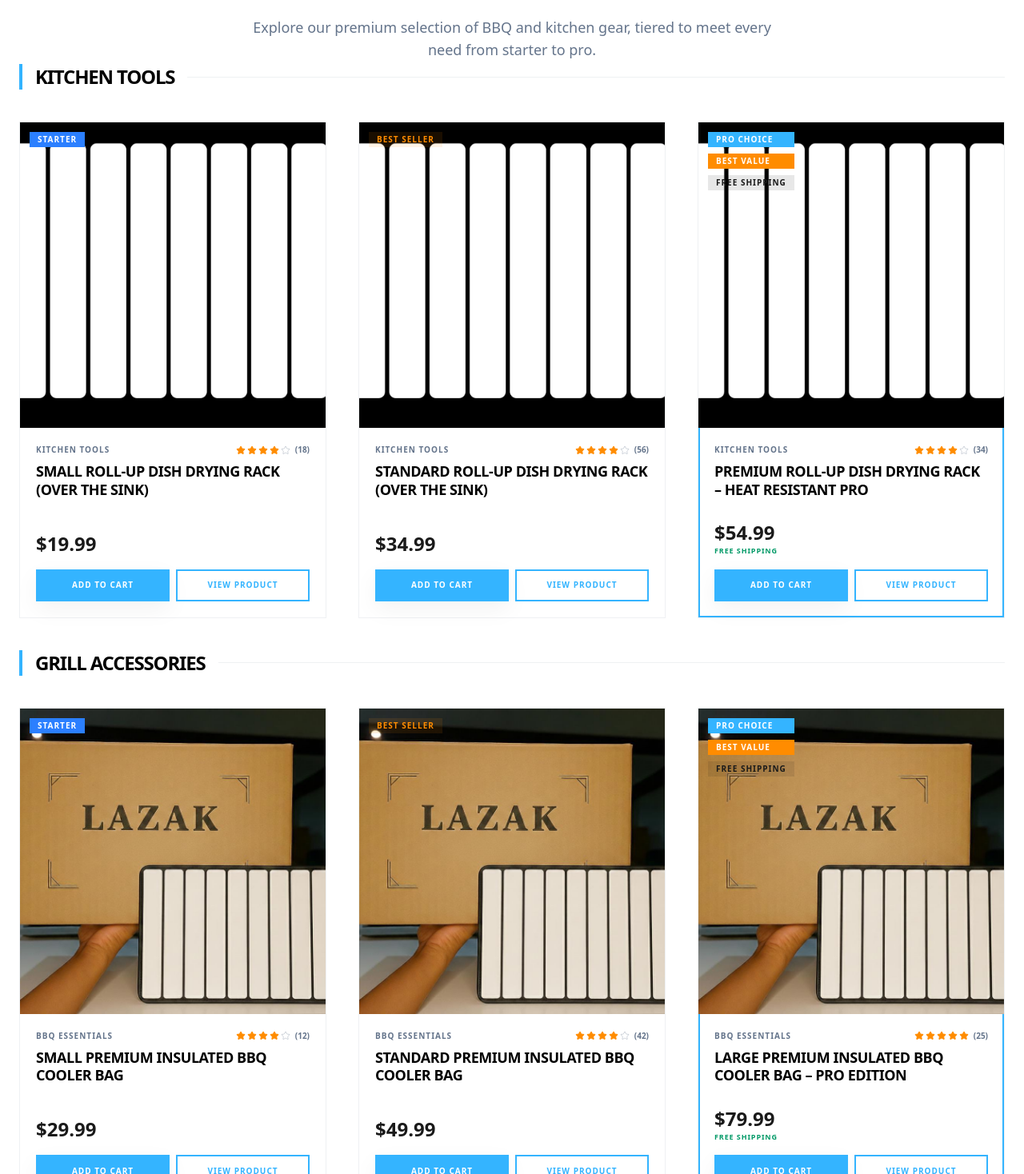
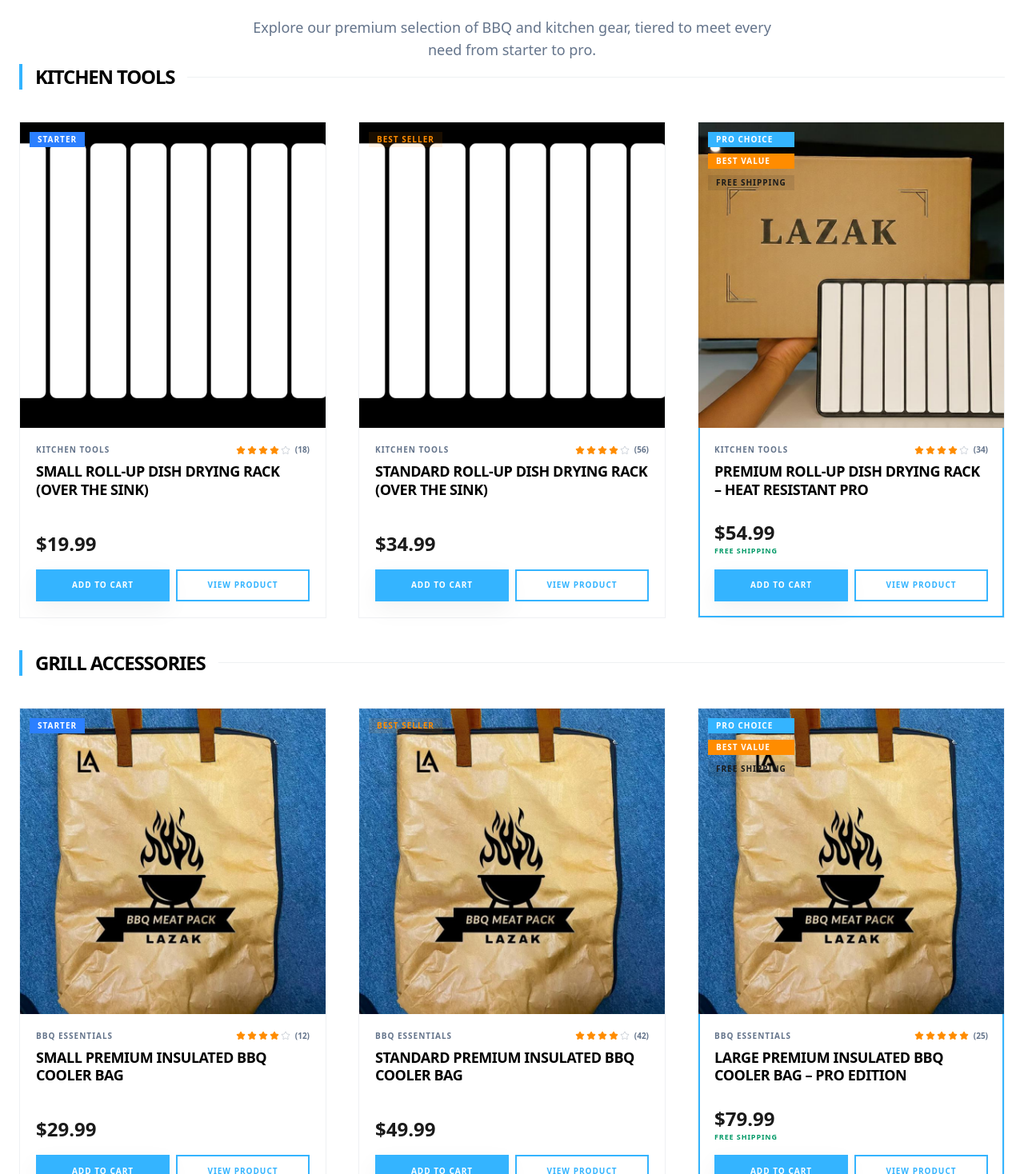
Before and after one commit to sherazofficialdeveloper/lazak-store, a React (Vite) app: page / in a window 1280 px wide. Shown: the part 2165-3633 px from the top of the page at 80% size. Built offline with nearby package versions, Linux system fonts and the light colour scheme.

Commit message:
Removed wrong file

```diff
--- a/src/data/products.ts
+++ b/src/data/products.ts
@@ -27,7 +27,7 @@
     price: 29.99,
     description: 'Compact and efficient cooling for your BBQ essentials. Perfect for quick trips and small gatherings.',
     fullDescription: 'The Small Premium Insulated BBQ Cooler Bag is designed for those who need a reliable, compact cooling solution. Ideal for carrying a few steaks or a small selection of beverages to your next grill-out.\n\n• High-quality thermal insulation\n• Durable zipper closure\n• Compact size for easy transport\n• Easy to clean interior',
-    image: '/pic2.jpeg',
+    image: '/pack.jpeg',
     rating: 4.5,
     reviews: 12,
     categories: ['bbq-essentials', 'grill-accessories', 'budget-friendly'],
@@ -43,7 +43,7 @@
     price: 49.99,
     description: 'Our most popular cooler bag, offering the perfect balance of size and performance for any pitmaster.',
     fullDescription: 'The Standard Premium Insulated BBQ Cooler Bag is the go-to choice for BBQ enthusiasts. It provides ample space for multiple meat packs and drinks, keeping everything at the perfect temperature.\n\n• Advanced thermal lining\n• Reinforced handles for heavy loads\n• Multiple storage compartments\n• Water-resistant exterior',
-    image: '/pic2.jpeg',
+    image: '/pack.jpeg',
     rating: 4.8,
     reviews: 42,
     categories: ['bbq-essentials', 'grill-accessories', 'mid-range', 'featured'],
@@ -60,7 +60,7 @@
     price: 79.99,
     description: 'The ultimate cooling solution for professionals. Maximum capacity and superior insulation for all-day performance.',
     fullDescription: 'Designed for the serious pitmaster, the Pro Edition offers unmatched cooling performance. Its large capacity can handle full briskets and large quantities of beverages with ease.\n\n• Professional-grade insulation (up to 24 hours)\n• Heavy-duty construction\n• Leak-proof interior\n• Adjustable shoulder strap',
-    image: '/pic2.jpeg',
+    image: '/pack.jpeg',
     rating: 5.0,
     reviews: 25,
     categories: ['bbq-essentials', 'grill-accessories', 'featured'],
@@ -111,7 +111,7 @@
     price: 54.99,
     description: 'The highest quality rack with superior heat resistance and heavy-duty capacity.',
     fullDescription: 'The Heat Resistant Pro is the ultimate sink accessory. It can handle heavy cookware and doubles as a trivet for hot pots straight from the oven.\n\n• Extra-thick stainless steel rods\n• Superior heat resistance (up to 500°F)\n• Premium food-grade silicone\n• Extended size for large sinks',
-    image: '/pic5.jpeg',
+    image: '/pic2.jpeg',
     rating: 4.9,
     reviews: 34,
     categories: ['kitchen-tools', 'indoor-outdoor', 'featured'],
@@ -176,38 +176,38 @@
 export const BLOG_ARTICLES: BlogArticle[] = [
   {
     id: 'b1',
-    slug: 'perfect-bbq-meat-packaging',
-    title: 'The Importance of Proper BBQ Meat Packaging',
-    excerpt: 'Learn why high-quality packaging is essential for maintaining meat freshness and flavor during transport.',
+    slug: 'premium-insulated-bbq-cooler-bag-benefits',
+    title: 'Why the Premium Insulated BBQ Cooler Bag Is Essential for Grillers',
+    excerpt: 'Discover how the Premium Insulated BBQ Cooler Bag keeps your meat fresh, temperature-controlled, and ready for serious grilling sessions.',
     date: 'March 2, 2026',
-    image: '/pic2.jpeg',
+    image: '/pack.jpeg',
     author: 'Chef Marcus'
   },
   {
     id: 'b2',
-    slug: 'grill-maintenance-tips',
-    title: '5 Tips for Maintaining Your Kitchen Grill',
-    excerpt: 'Keep your grill in top condition with these simple cleaning and maintenance hacks.',
+    slug: 'bbq-meat-transport-storage-guide',
+    title: 'How to Transport BBQ Meat Safely Like a Pro',
+    excerpt: 'Learn professional tips for transporting and storing meat using a Premium Insulated BBQ Cooler Bag to maintain freshness and flavor.',
     date: 'February 28, 2026',
-    image: '/pic5.jpeg',
+    image: '/pack.jpeg',
     author: 'Sarah Grillmaster'
   },
   {
     id: 'b3',
-    slug: 'choosing-the-right-chef-knife',
-    title: 'Choosing the Right Chef Knife for Your Kitchen',
-    excerpt: 'A comprehensive guide to selecting the perfect chef knife based on your cooking style and preferences.',
+    slug: 'roll-up-dish-drying-rack-kitchen-benefits',
+    title: 'Why Every Modern Kitchen Needs a Roll-Up Dish Drying Rack',
+    excerpt: 'The Roll-Up Dish Drying Rack (Over the Sink) saves space, improves kitchen organization, and offers heat-resistant durability for everyday use.',
     date: 'February 25, 2026',
-    image: '/pack.jpeg',
+    image: '/pic5.jpeg',
     author: 'Chef Marcus'
   },
   {
     id: 'b4',
-    slug: 'outdoor-grilling-safety',
-    title: 'Essential Outdoor Grilling Safety Tips',
-    excerpt: 'Stay safe while grilling outdoors with these essential tips for fire prevention and food safety.',
+    slug: 'over-the-sink-drying-rack-space-saving',
+    title: 'Maximize Counter Space with a Roll-Up Dish Drying Rack',
+    excerpt: 'Upgrade your kitchen with a Premium Roll-Up Dish Drying Rack – a heat-resistant, foldable solution designed for modern homes.',
     date: 'February 20, 2026',
-    image: '/pack.jpeg',
+    image: '/pic2.jpeg',
     author: 'Sarah Grillmaster'
   }
 ];
```
